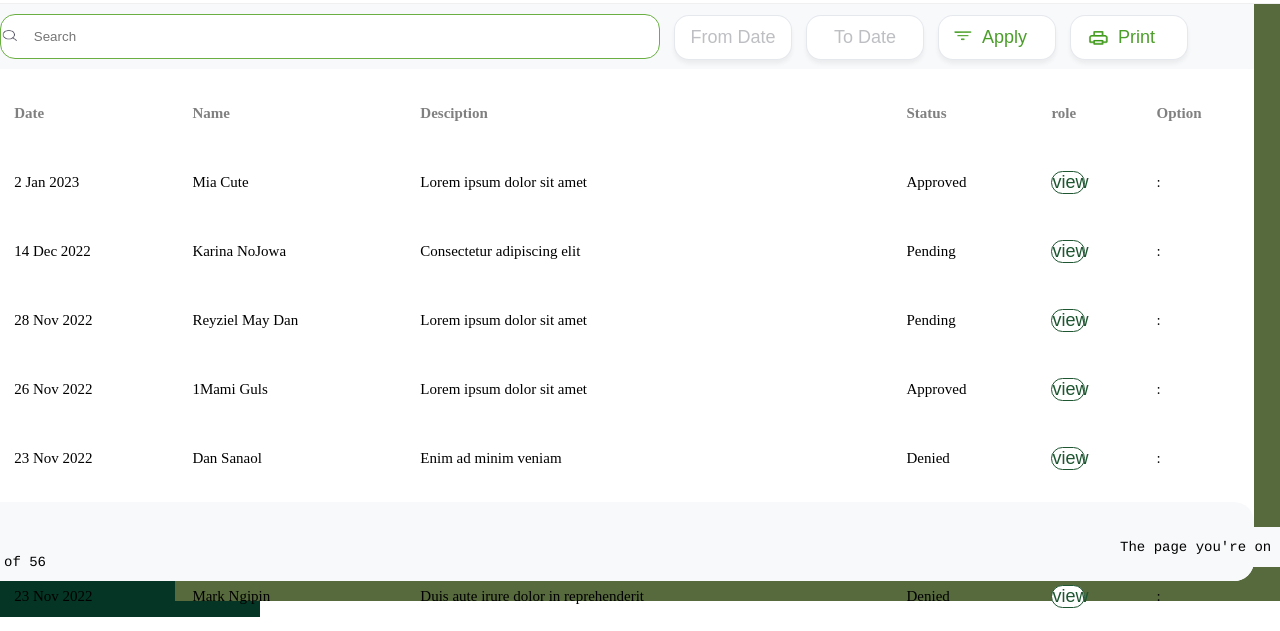
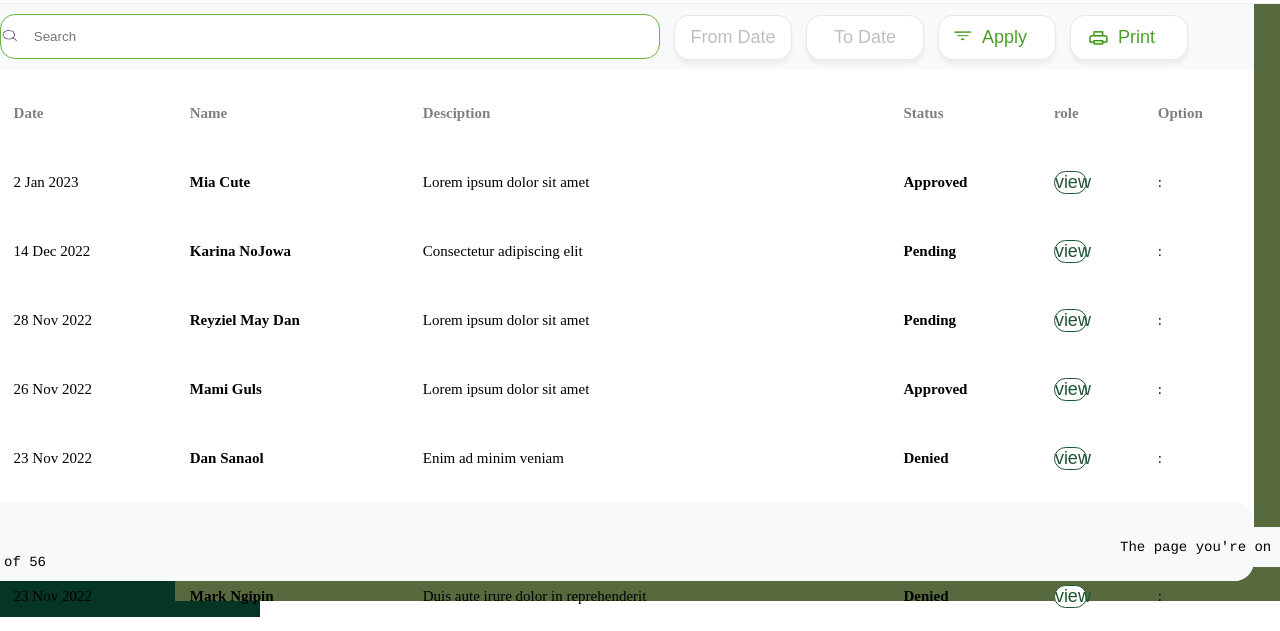
Before and after one commit to PaulMarbella/volunteer_management, a plain HTML site: page index.html in a window 1280 px wide. Shown: the part 235-866 px from the top of the page. Drawn offline with nearby package versions, Linux system fonts and the light colour scheme; a web font is replaced by a local one.

Commit message:
Update index.html

```diff
--- a/index.html
+++ b/index.html
@@ -13,6 +13,8 @@
     <script src="https://kit.fontawesome.com/a36db9a80f.js" crossorigin="anonymous"></script>
     <link rel="stylesheet" href="https://cdnjs.cloudflare.com/ajax/libs/font-awesome/6.2.0/css/all.min.css" />
     <link href="https://cdn.jsdelivr.net/npm/bootstrap@5.3.0-alpha3/dist/css/bootstrap.min.css">
+
+    <script src="https://cdnjs.cloudflare.com/ajax/libs/jquery/3.1.0/jquery.min.js"></script>
 
 
 </head>
@@ -87,7 +89,7 @@
         <table class="table">
         <thead>
              <tr>
-             <th><input type="checkbox" name="" id="selectAll"></th>
+                <th><input type="checkbox" name="" class="select_all_items"></th>
                 <th> Date</th>
                 <th> Name</th>
                 <th> Desciption</th>
@@ -98,67 +100,67 @@
         </thead>
         <tbody id="tableData">
             <tr>
-                <td><input type="checkbox"></td>
+                <td><input type="checkbox" class="item_id" ></td>
                 <td>2 Jan 2023</td>
-                <td>Mia Cute</td>
+                <td style="font-weight:bold;" >Mia Cute</td>
                 <td>Lorem ipsum dolor sit amet</a></td>
-                <td>Approved</td>
+                <td style="font-weight:bold;" >Approved</td>
                 <td><button>view</button></td>
                 <td><span onclick="toggleMenu()">:</span></td>
             </tr>
             <tr>
-                <td><input type="checkbox"></td>
+                <td><input type="checkbox" class="item_id" ></td>
                 <td>14 Dec 2022</td>
-                <td>Karina NoJowa</td>
+                <td style="font-weight:bold;" >Karina NoJowa</td>
                 <td>Consectetur adipiscing elit</a></td>
-                <td>Pending</td>
+                <td style="font-weight:bold;" > Pending</td>
                 <td><button>view</button></td>
                 <td><span onclick="toggleMenu()" id="span1">:</span></td>
             </tr>
             <tr>
-                <td><input type="checkbox"></td>
+                <td><input type="checkbox" class="item_id" ></td>
                 <td>28 Nov 2022</td>
-                <td>Reyziel May Dan</td>
+                <td style="font-weight:bold;" >Reyziel May Dan</td>
                 <td>Lorem ipsum dolor sit amet</a></td>
-                <td>Pending</td>
+                <td style="font-weight:bold;" >Pending</td>
                 <td><button>view</button></td>
                 <td><span onclick="toggleMenu()" id="span1">:</span></td>
             </tr>
             <tr>
-                <td><input type="checkbox"></td>
+                <td><input type="checkbox" class="item_id" ></td>
                 <td>26 Nov 2022</td>
-                <td>1Mami Guls</td>
+                <td style="font-weight:bold;" >Mami Guls</td>
                 <td>Lorem ipsum dolor sit amet</a></td>
-                <td>Approved</td>
+                <td style="font-weight:bold;" >Approved</td>
                 <td><button>view</button></td>
                 <td><span onclick="toggleMenu()" id="span1">:</span></td>
             </tr>
             <tr>
-                <td><input type="checkbox"></td>
+                <td><input type="checkbox" class="item_id" ></td>
                 <td>23 Nov 2022</td>
-                <td>Dan Sanaol</td>
+                <td style="font-weight:bold;" >Dan Sanaol</td>
                 <td>Enim ad minim veniam</a></td>
-                <td>Denied</td>
+                <td style="font-weight:bold;" >Denied</td>
                 <td><button>view</button></td>
                 <td><span onclick="toggleMenu()" id="span1">:</span></td>
             </tr>
 
             <tr>
-                <td><input type="checkbox"></td>
+                <td><input type="checkbox" class="item_id" ></td>
                 <td>23 Nov 2022</td>
-                <td>Gangnam Chai</td>
+                <td style="font-weight:bold;" >Gangnam Chai</td>
                 <td>Quis nostrud exercitation ullamco laboris</a></td>
-                <td>Approved</td>
+                <td style="font-weight:bold;" >Approved</td>
                 <td><button>view</button></td>
                 <td><span onclick="toggleMenu()" id="span1">:</span></td>
             </tr>
 
             <tr>
-                <td><input type="checkbox"></td>
+                <td><input type="checkbox" class="item_id" ></td>
                 <td>23 Nov 2022</td>
-                <td>Mark Ngipin</td>
+                <td style="font-weight:bold;" >Mark Ngipin</td>
                 <td>Duis aute irure dolor in reprehenderit</a></td>
-                <td>Denied</td>
+                <td style="font-weight:bold;" >Denied</td>
                 <td><button>view</button></td>
                 <td><span onclick="toggleMenu()" id="span1">:</span></td>
             </tr>
```
